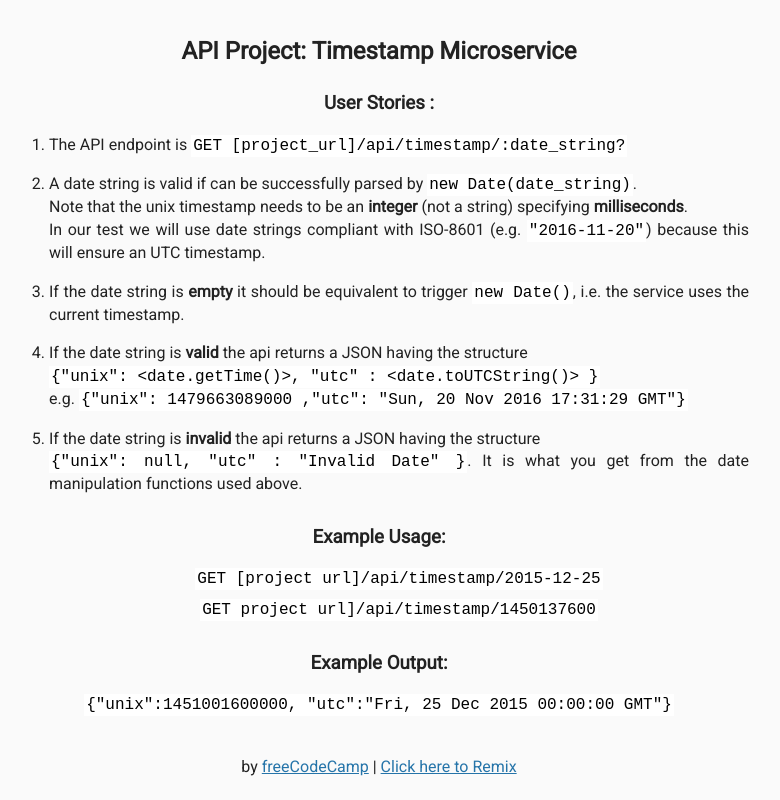
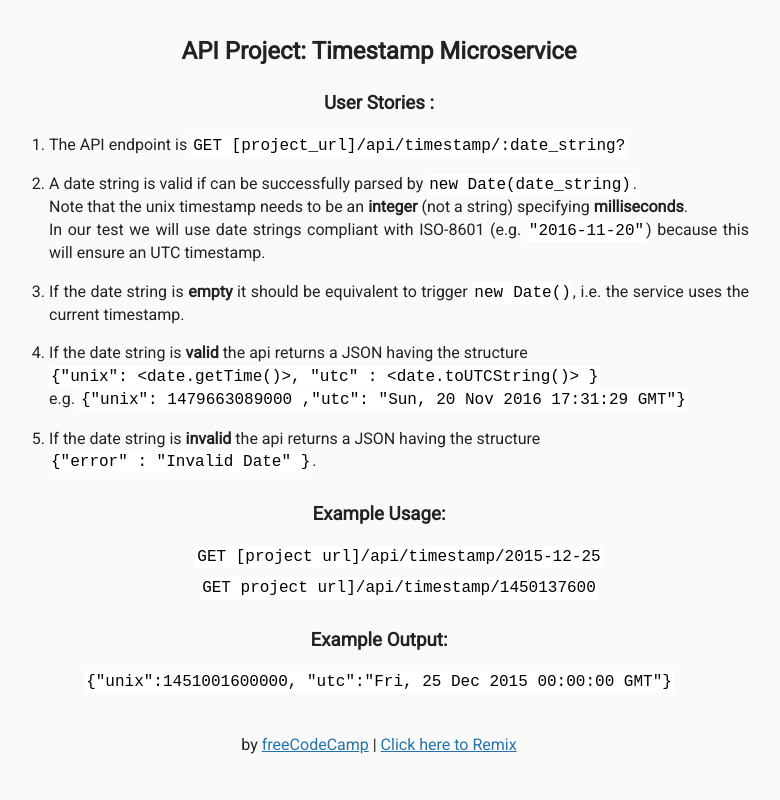
Before and after one commit to Randymaulana03/boilerplate-project-timestamp, a website: page views/index.html in a window 1280 px wide. Shown: the whole page, without its empty margins (261-1041 px from the left). Drawn offline with Linux system fonts and the light colour scheme; files that its build step writes are made by us from their sources.

Commit message:
fix (curriculum): updated guidelines for the boilerplate text to match with the demo

```diff
--- a/views/index.html
+++ b/views/index.html
@@ -24,7 +24,7 @@
           <li>If the date string is <strong>valid</strong> the api returns a JSON having the structure<br><code>{"unix": &lt;date.getTime()&gt;, "utc" : &lt;date.toUTCString()&gt; }</code><br>
             e.g. <code>{"unix": 1479663089000 ,"utc": "Sun, 20 Nov 2016 17:31:29 GMT"}</code></li>
           <li>If the date string is <strong>invalid</strong> the api returns a JSON having the structure <br>
-              <code>{"unix": null, "utc" : "Invalid Date" }</code>. It is what you get from the date manipulation functions used above.
+              <code>{"error" : "Invalid Date" }</code>.
           </li>
         </ol>
 
```
Also changed, not shown: README.md.
